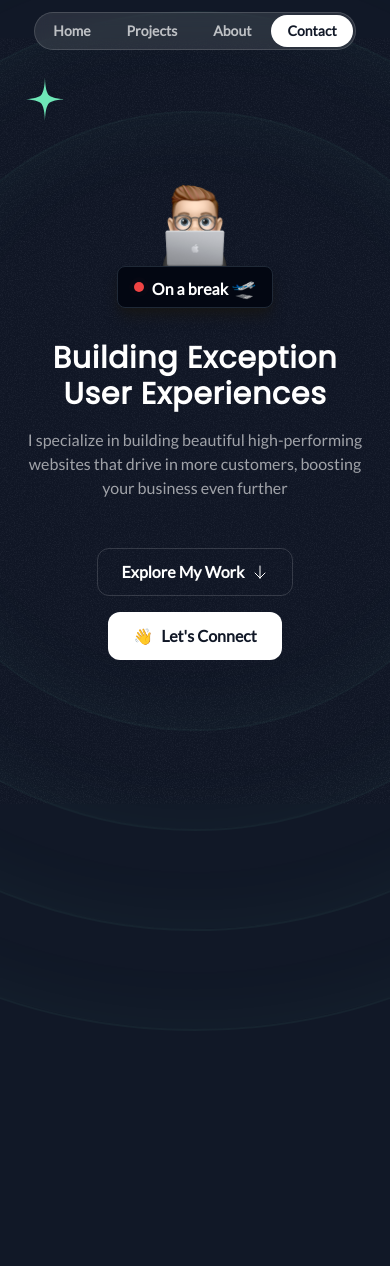
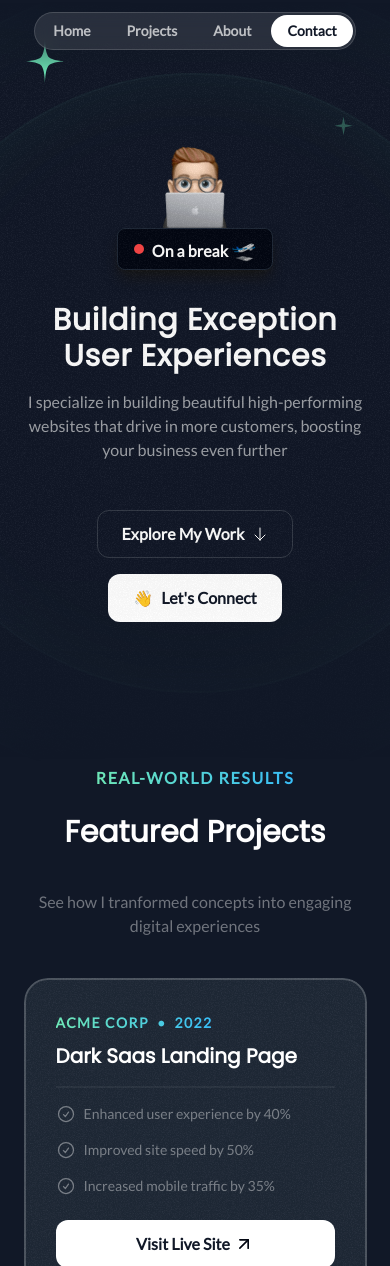
Before and after one commit to saicharanruka/nextjs-portfolio-site, a Next.js app: page / in a window 390 px wide. Shown: the top 1266 px of the page. Before the commit the page ends 1031 px from the top, so only its background shows below. Built offline with nearby package versions, Linux system fonts and the light colour scheme.

Commit message:
added projects section

```diff
--- a/app/globals.css
+++ b/app/globals.css
@@ -13,3 +13,9 @@
 		-translate-y-1/2 rounded-full border-emerald-300/5 shadow-[0_0_80px_inset] shadow-emerald-300/5;
 	}
 }
+
+@layer utilities {
+	.container {
+		@apply lg:max-w-5xl;
+	}
+}
--- a/app/page.tsx
+++ b/app/page.tsx
@@ -1,9 +1,11 @@
 import Hero from "./sections/Hero";
+import Projects from "./sections/Projects";
 
 export default function Home() {
 	return (
 		<div>
 			<Hero />
+			<Projects />
 		</div>
 	);
 }
--- a/app/sections/Hero.tsx
+++ b/app/sections/Hero.tsx
@@ -11,6 +11,7 @@
 const Hero = () => {
 	return (
 		<section className="py-32 md:py-48 lg:py-64 relative z-0 overflow-x-clip">
+			<div className="absolute inset-0 [mask-image:linear-gradient(to_bottom,_transparent,_black_10%,_black_70%,_transparent)]">
 				<div
 					className="absolute inset-0 -z-30 opacity-5"
 					style={{ backgroundImage: `url(${grainImage.src})` }}
@@ -29,11 +30,24 @@
 					<StarIcon className="size-8 text-emerald-300" />
 				</HeroOrbit>
 				<HeroOrbit size={430} rotation={-20}>
-				<SparkleIcon className="size-8 text-emerald-300 opacity-30" />
+					<SparkleIcon className="size-8 text-emerald-300/30" />
 				</HeroOrbit>
+				<HeroOrbit size={440} rotation={75}>
+					<SparkleIcon className="size-5 text-emerald-300/30" />
+				</HeroOrbit>
+				<HeroOrbit size={500} rotation={180}>
+					<SparkleIcon className="size-10 text-emerald-300/30" />
+				</HeroOrbit>
+				<HeroOrbit size={710} rotation={147}>
+					<SparkleIcon className="size-14 text-emerald-300/30" />
+				</HeroOrbit>
+				<HeroOrbit size={720} rotation={85}>
+					<div className="size-3 rounded-full bg-emerald-300/30"></div>
+				</HeroOrbit>
+				{/* Add more circles */}
+			</div>
 			<div className="container">
 				<div className="flex flex-col justify-center items-center mb-4">
-					{/* Add a speech popup */}
 					<Image
 						src={memeojiImage}
 						className="size-[100px]"
--- a/app/sections/Navbar.tsx
+++ b/app/sections/Navbar.tsx
@@ -1,6 +1,6 @@
 const Navbar = () => {
 	return (
-		<div className="flex justify-center items-center relative w-full top-3 z-50">
+		<div className="flex justify-center items-center fixed w-full top-3 z-50">
 			<nav className="flex gap-1 p-0.5 border border-white/15 bg-white/10 backdrop-blur rounded-full">
 				<a className="nav-item" href="#">
 					Home
--- /dev/null
+++ b/app/sections/Projects.tsx
@@ -0,0 +1,133 @@
+import darkSaasLandingPage from "@/app/assets/images/dark-saas-landing-page.png";
+import lightSaasLandingPage from "@/app/assets/images/light-saas-landing-page.png";
+import aiStartupLandingPage from "@/app/assets/images/ai-startup-landing-page.png";
+import CheckIcon from "@/app/assets/icons/check-circle.svg";
+import ArrowTRIcon from "@/app/assets/icons/arrow-up-right.svg";
+import grainImage from "@/app/assets/images/grain.jpg";
+
+import Image from "next/image";
+
+const portfolioProjects = [
+	{
+		company: "Acme Corp",
+		year: "2022",
+		title: "Dark Saas Landing Page",
+		results: [
+			{ title: "Enhanced user experience by 40%" },
+			{ title: "Improved site speed by 50%" },
+			{ title: "Increased mobile traffic by 35%" },
+		],
+		link: "https://youtu.be/4k7IdSLxh6w",
+		image: darkSaasLandingPage,
+	},
+	{
+		company: "Innovative Co",
+		year: "2021",
+		title: "Light Saas Landing Page",
+		results: [
+			{ title: "Boosted sales by 20%" },
+			{ title: "Expanded customer reach by 35%" },
+			{ title: "Increased brand awareness by 15%" },
+		],
+		link: "https://youtu.be/7hi5zwO75yc",
+		image: lightSaasLandingPage,
+	},
+	{
+		company: "Quantum Dynamics",
+		year: "2023",
+		title: "AI Startup Landing Page",
+		results: [
+			{ title: "Enhanced user experience by 40%" },
+			{ title: "Improved site speed by 50%" },
+			{ title: "Increased mobile traffic by 35%" },
+		],
+		link: "https://youtu.be/Z7I5uSRHMHg",
+		image: aiStartupLandingPage,
+	},
+];
+
+const Projects = () => {
+	return (
+		<section className="pb-16 lg:py-24">
+			<div className="container">
+				<div className="flex justify-center">
+					<p className="uppercase font-semibold tracking-widest bg-gradient-to-r from-emerald-300 to-sky-400 text-transparent bg-clip-text">
+						Real-world Results
+					</p>
+				</div>
+
+				<h2 className="py-6 font-primary text-3xl md:text-5xl font-semibold text-center">
+					Featured Projects
+				</h2>
+				<p className="mt-4 md:text-lg lg:text-xl text-center text-white/40 max-w-md mx-auto">
+					See how I tranformed concepts into engaging digital experiences
+				</p>
+				<div className="flex flex-col gap-10 mt-10 md:mt-20">
+					{portfolioProjects.map((project, id) => (
+						<div
+							className="overflow-hidden bg-gray-800 rounded-3xl gap-5 relative z-0 after:content-[''] after:absolute
+							  after:inset-0 after:outline-2 after:outline after:-outline-offset-2 after:rounded-3xl after:z-10 after:outline-white/20
+							  pt-8 md:pt-12 md:px-10 lg:pt-16 lg:px-20 px-8 after:pointer-events-none"
+							key={id}
+						>
+							<div
+								className="absolute inset-0 -z-30 opacity-5"
+								style={{
+									backgroundImage: `url(${grainImage.src})`,
+								}}
+							></div>
+							<div className="lg:grid lg:grid-cols-2 lg:gap-16">
+								<div className="lg:pb-16">
+									<div
+										className="bg-gradient-to-r from-emerald-300 to-sky-400 text-transparent bg-clip-text
+								inline-flex gap-2 font-bold uppercase tracking-widest text-sm"
+									>
+										<span>{project.company}</span>
+										<span>&bull;</span>
+										<span>{project.year}</span>
+									</div>
+
+									<h3 className="font-primary text-xl md:text-4xl mt-2 md:mt-5 font-semibold">
+										{project.title}
+									</h3>
+									<hr className="border-t-2 border-white/5 mt-4 md:mt-5" />
+									<ul className="flex flex-col gap-4 mt-4 md:mt-5">
+										{project.results.map((result) => (
+											<li
+												className="flex items-center gap-2 text-sm md:text-base text-white/40"
+												key={result.title}
+											>
+												<span>
+													<CheckIcon className="size-5 md:size-6" />
+												</span>
+												<span className="">{result.title}</span>
+											</li>
+										))}
+									</ul>
+									<a href={project.link} target="_blank">
+										<button
+											className="inline-flex gap-1 justify-center items-center bg-white
+								 text-gray-900 h-12 w-full md:w-auto px-6 rounded-xl font-semibold mt-6"
+										>
+											<span>Visit Live Site</span>
+											<ArrowTRIcon className="size-5 text-gray-950" />
+										</button>
+									</a>
+								</div>
+								<div className="relative">
+									<Image
+										className="mt-8 -mb-4 md:mb-0 lg:mt-0 lg:absolute lg:h-full lg:w-auto lg:max-w-none"
+										src={project.image}
+										alt={project.title + " image"}
+									/>
+								</div>
+							</div>
+						</div>
+					))}
+				</div>
+			</div>
+		</section>
+	);
+};
+
+export default Projects;
```
Lines whose indentation alone changed are shown as unchanged.
